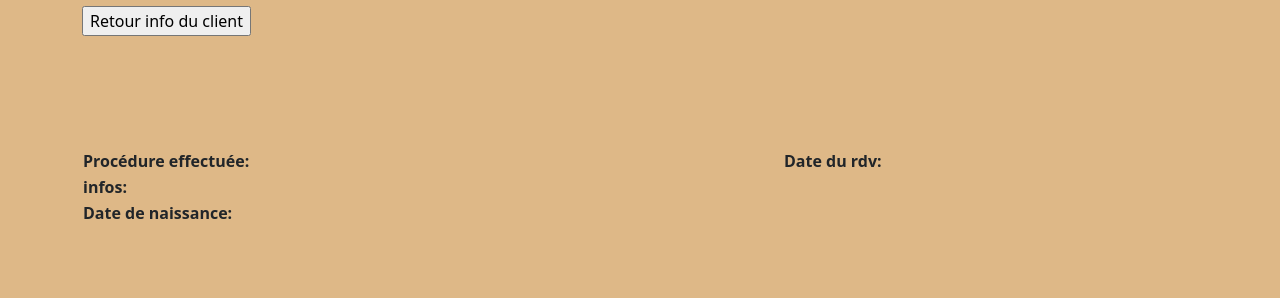
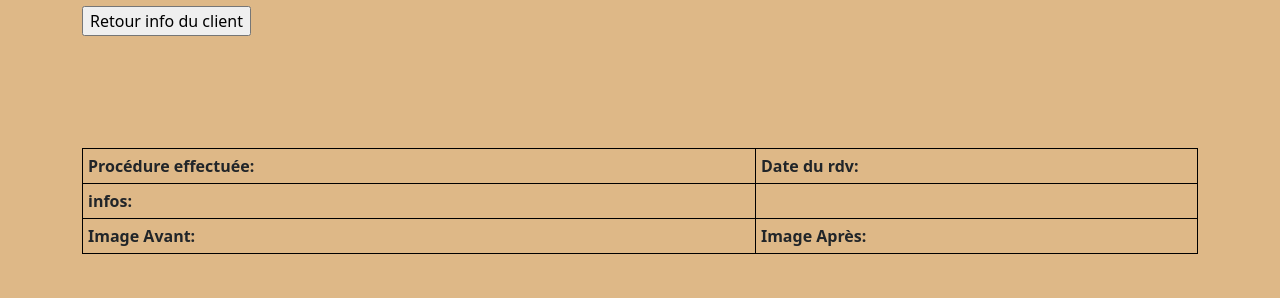
Before and after one commit to MikeDuran-git/Noblesse_comsetics_customer_manager, a PHP site: page /info_procedure_page.php?client_id=1 in a window 1280 px wide. Shown: the part 74-372 px from the top of the page. Run offline with PHP 8.4, Linux system fonts and the light colour scheme; data that the repository does not hold is empty.

Commit message:
structure of info rdv done

```diff
--- a/info_client_page.php
+++ b/info_client_page.php
@@ -42,7 +42,6 @@ table, th, td {
                            '&nom_procedure='.$row->nom_procedure.
                            '&nom_client='.$nom.
                            '';
-            print($infos_to_send);
             echo '
             <tr>
             <td>
--- a/info_procedure_page.php
+++ b/info_procedure_page.php
@@ -11,6 +11,11 @@
 <style>
 #infos_rdv{
     margin-top: 10%;
+}
+
+table, th, td {
+    border: 1px solid black;
+    padding: 5px;
 }
 </style>
 
@@ -55,14 +60,20 @@
 
             <table style="width:100%">
                 <tr>
-                    <td><?php echo '<strong>Procédure effectuée:</strong><br>';?></td>
-                    <td><?php echo '<strong>Date du rdv:</strong><br>';?></td>
+                    <td><?php echo '<strong>Procédure effectuée: </strong><br>'.$nom_procedure.'';?></td>
+                    <td><?php echo '<strong>Date du rdv:</strong><br>'.$date_rdv.'';?></td>
                 </tr>
                 <tr>
                     <td><?php echo '<strong>infos:</strong><br>'; ?></td>
                 </tr>
                 <tr>
-                    <td><?php echo '<strong>Date de naissance:</strong><br>'?></td>
+                    <td>
+                        <?php echo '<strong>Image Avant:</strong><br>'; ?>
+                    </td>
+                    <td>
+                        <?php echo '<strong>Image Après:</strong><br>'; ?>
+                    </td>
+
                 </tr>
             </table>
         </div>
@@ -72,6 +83,7 @@
 
         <!--CLIENT BOUTON ADD REMOVE AND MOD -->
         <div id= "bouton_clients">
+
 
         </div>
         <!--CLIENT BOUTON ADD REMOVE AND MOD END-->
```
